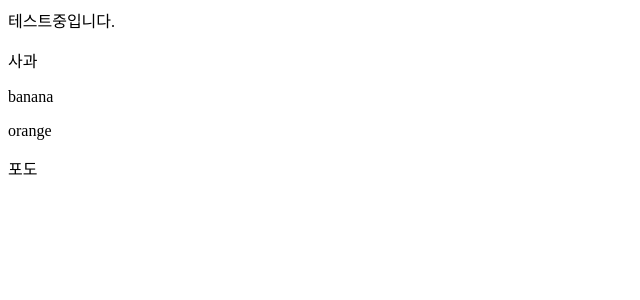
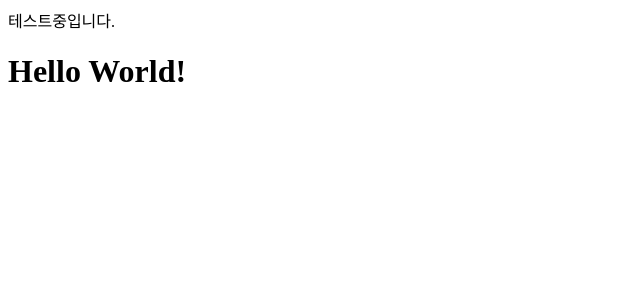
Before and after one commit to pjh445/es6-react-app, a React (Create React App) app: page / in a window 1280 px wide. Shown: the top 300 px of the page, without its empty margins (0-640 px from the left). Built offline with nearby package versions, Linux system fonts and the light colour scheme.

Commit message:
Add files via upload

```diff
--- a/src/index.js
+++ b/src/index.js
@@ -1,8 +1,17 @@
-import React from 'react';
+/*import React from 'react';
 import ReactDOM from 'react-dom';
 
 const myArray = ['사과', 'banana', 'orange','포도'];
 
-const myList = myArray.map((item) => <p>{item}</p>)
+const myList = myArray.map((item) => <p>{item}</p>);
 
-ReactDOM.render(myList, document.getElementById('root'));
+ReactDOM.render(myList, document.getElementById('root'));*/
+
+import React from "react";
+import ReactDOM from "react-dom";
+
+function Hello(props) {
+  return <h1>Hello World!</h1>;
+}
+
+ReactDOM.render(<Hello />, document.getElementById("root"));
```
